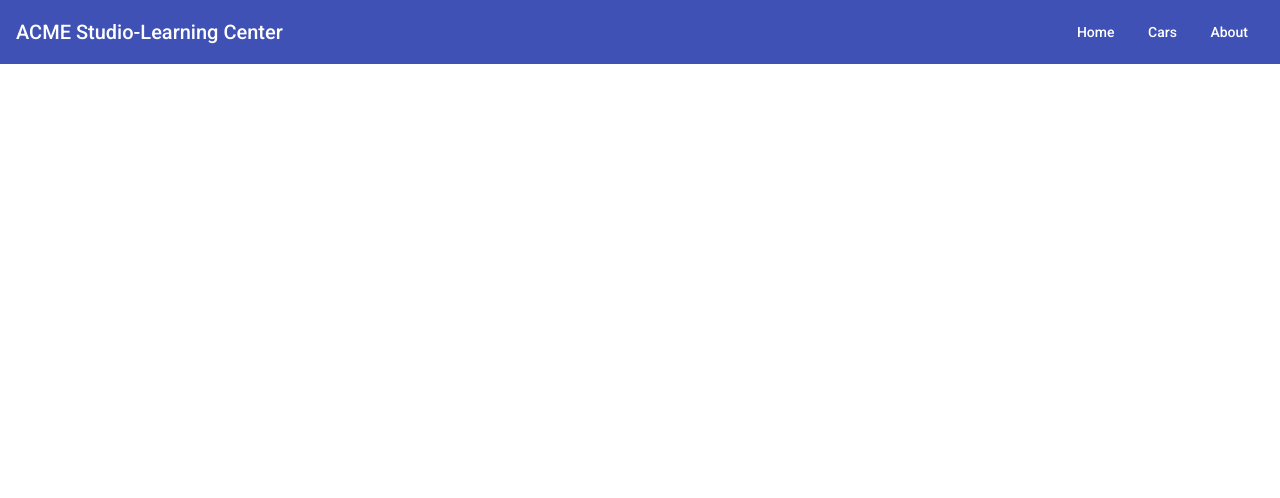
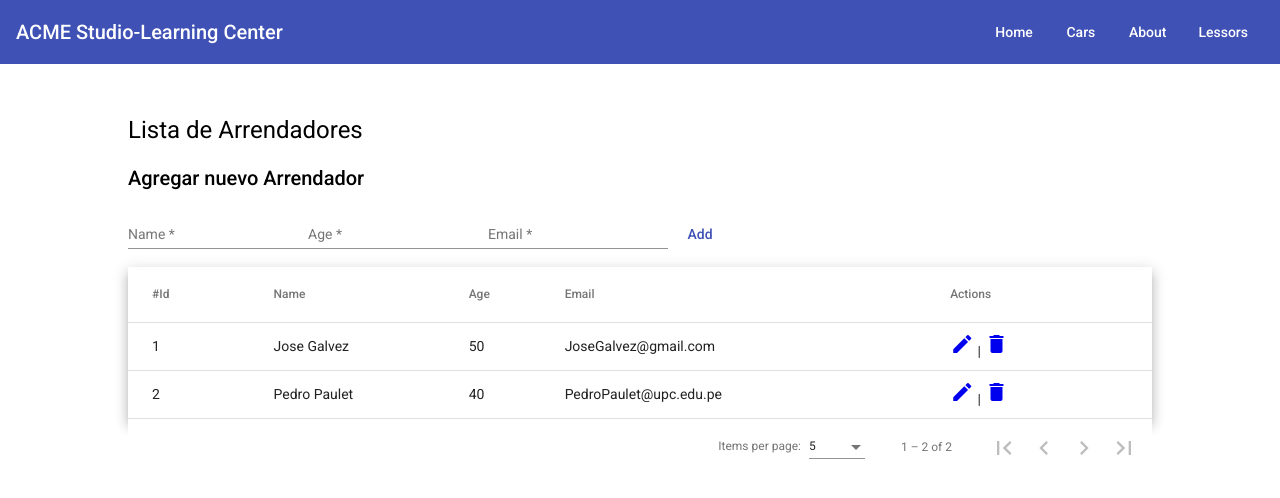
Before and after one commit to RentCar-WX51/RentCar-Frontend, an Angular app: page /arrendadores in a window 1280 px wide. Before the commit this address led to /. Shown: the top 498 px of the page. Built offline with nearby package versions, Linux system fonts and the light colour scheme; data requests are answered from the project's data file.

Commit message:
feature-endpoint-lessors
added - lessors

```diff
--- a/server/db.json
+++ b/server/db.json
@@ -12,5 +12,19 @@
       "id": 3,
       "name": "William Norton"
     }
+  ],
+  "arrendadores": [
+    {
+      "id": 1,
+      "name": "Jose Galvez",
+      "age": 50,
+      "email": "JoseGalvez@gmail.com"
+    },
+    {
+      "id": 2,
+      "name": "Pedro Paulet",
+      "age": 40,
+      "email": "PedroPaulet@upc.edu.pe"
+    }
   ]
 }
--- a/src/app/app-routing.module.ts
+++ b/src/app/app-routing.module.ts
@@ -4,12 +4,14 @@ import { RouterModule, Routes } from '@angular/router';
 import {CarsComponent} from "./cars/pages/cars/cars.component";
 import {AboutComponent} from "./public/about/about.component";
 import {HomeComponent} from "./public/home/home.component";
+import {ArrendadorComponent} from "./arrendadores/pages/arrendadores/arrendador/arrendador.component"
 
 const routes: Routes = [
   { path: 'home', component: HomeComponent},
   { path: 'about', component: AboutComponent},
   { path: '', redirectTo: 'cars', pathMatch: 'full'},
   { path: 'cars', component: CarsComponent },
+  { path: 'arrendadores', component: ArrendadorComponent}
 ];
 
 @NgModule({
--- a/src/app/app.component.html
+++ b/src/app/app.component.html
@@ -6,5 +6,6 @@
   <a mat-button [routerLink]="'/home'">Home</a>
   <a mat-button [routerLink]="'/cars'">Cars</a>
   <a mat-button [routerLink]="'/about'">About</a>
+  <a mat-button [routerLink]="'/arrendadores'">Lessors</a>
 </mat-toolbar>
 <router-outlet></router-outlet>
--- a/src/app/app.module.ts
+++ b/src/app/app.module.ts
@@ -19,7 +19,7 @@ import { AppComponent } from './app.component';
 import { AboutComponent } from './public/about/about.component';
 import { HomeComponent } from './public/home/home.component';
 import { CarsComponent } from './cars/pages/cars/cars.component';
-
+import { ArrendadorComponent } from './arrendadores/pages/arrendadores/arrendador/arrendador.component';
 import {CarsService} from "./cars/services/cars.service";
 
 @NgModule({
@@ -27,7 +27,8 @@ import {CarsService} from "./cars/services/cars.service";
     AppComponent,
     AboutComponent,
     HomeComponent,
-    CarsComponent
+    CarsComponent,
+    ArrendadorComponent
   ],
   imports: [
     BrowserModule,
--- /dev/null
+++ b/src/app/arrendadores/model/arrendador.ts
@@ -0,0 +1,6 @@
+export interface Arrendador {
+  "id": number;
+  "name": string;
+  "age": number;
+  "email": string;
+}
--- /dev/null
+++ b/src/app/arrendadores/pages/arrendadores/arrendador/arrendador.component.css
@@ -0,0 +1,11 @@
+.table-wrapper {
+  width: 1024px;
+  margin: 50px auto;
+}
+table {
+  width: 100%;
+}
+
+tr.editable-row {
+  background-color: lightskyblue;
+}
--- /dev/null
+++ b/src/app/arrendadores/pages/arrendadores/arrendador/arrendador.component.html
@@ -0,0 +1,70 @@
+<div class="table-wrapper">
+  <h1>Lista de Arrendadores</h1>
+
+  <h2>{{ isEditMode ? 'Editar Arrendador' : 'Agregar nuevo Arrendador'}}</h2>
+
+  <form (submit)="onSubmit()" #ArrendadorForm='ngForm'>
+
+    <mat-form-field>
+      <input matInput placeholder="Name" name="name" required
+             [(ngModel)]="arrendadorData.name">
+    </mat-form-field>
+
+    <mat-form-field>
+      <input matInput placeholder="Age" name="age" required
+             [(ngModel)]="arrendadorData.age">
+    </mat-form-field>
+
+    <mat-form-field>
+      <input type="number" matInput placeholder="Email" name="email" required
+             [(ngModel)]="arrendadorData.email">
+    </mat-form-field>
+
+    <ng-container *ngIf="isEditMode; else elseTemplate">
+      <button mat-button color="primary">Update</button>
+      <button mat-button color="warn" (click)="cancelEdit()">Cancel</button>
+    </ng-container>
+
+    <ng-template #elseTemplate>
+      <button mat-button color="primary">Add</button>
+    </ng-template>
+
+  </form>
+
+
+  <table mat-table [dataSource]="dataSource" matSort class="mat-elevation-z8">
+
+    <ng-container matColumnDef="id">
+      <th mat-header-cell *matHeaderCellDef mat-sort-header> #Id</th>
+      <td mat-cell *matCellDef="let element">{{ element.id }}</td>
+    </ng-container>
+
+    <ng-container matColumnDef="name">
+      <th mat-header-cell *matHeaderCellDef  mat-sort-header> Name</th>
+      <td mat-cell *matCellDef="let element">{{ element.name }}</td>
+    </ng-container>
+
+    <ng-container matColumnDef="age">
+      <th mat-header-cell *matHeaderCellDef  mat-sort-header> Age</th>
+      <td mat-cell *matCellDef="let element">{{ element.age }}</td>
+    </ng-container>
+
+    <ng-container matColumnDef="email">
+      <th mat-header-cell *matHeaderCellDef> Email</th>
+      <td mat-cell *matCellDef="let element">{{ element.email }}</td>
+    </ng-container>
+
+    <ng-container matColumnDef="actions">
+      <th mat-header-cell *matHeaderCellDef> Actions </th>
+      <td mat-cell *matCellDef="let element">
+        <a href="javascript:void(0)" (click)="editItem(element)"><mat-icon>edit</mat-icon></a>
+        |
+        <a href="javascript:void(0)" (click)="deleteItem(element.id)"><mat-icon>delete</mat-icon></a>
+      </td>
+    </ng-container>
+
+    <tr mat-header-row *matHeaderRowDef="displayedColumns"></tr>
+    <tr mat-row *matRowDef="let row; columns: displayedColumns" [ngClass]="{ 'editable-row': arrendadorData.id === row.id}"></tr>
+  </table>
+  <mat-paginator [pageSize]="5" [pageSizeOptions]="[5, 10, 15]" showFirstLastButtons></mat-paginator>
+</div>
--- /dev/null
+++ b/src/app/arrendadores/pages/arrendadores/arrendador/arrendador.component.ts
@@ -0,0 +1,106 @@
+import {Component, OnInit, ViewChild} from '@angular/core';
+import {MatTableDataSource} from "@angular/material/table";
+import {NgForm} from "@angular/forms";
+import {MatPaginator} from "@angular/material/paginator";
+import {MatSort} from "@angular/material/sort";
+import * as _ from "lodash";
+import {Arrendador} from "../../../model/arrendador";
+import {ArrendadorService} from "../../../service/arrendador.service";
+
+@Component({
+  selector: 'app-arrendador',
+  templateUrl: './arrendador.component.html',
+  styleUrls: ['./arrendador.component.css']
+})
+export class ArrendadorComponent implements OnInit {
+
+  arrendadorData: Arrendador;
+  dataSource: MatTableDataSource<any>;
+  displayedColumns: string[] = ['id', 'name', 'age', 'email', 'actions'];
+
+  @ViewChild('arrendadorForm', {static: false})
+  arrendadorForm!: NgForm;
+
+  @ViewChild(MatPaginator, {static: true})
+  paginator!: MatPaginator;
+
+  @ViewChild(MatSort)
+  sort!: MatSort;
+
+  isEditMode = false;
+
+  constructor(private arrendadorService: ArrendadorService) {
+    this.arrendadorData = {} as Arrendador;
+    this.dataSource = new MatTableDataSource<any>();
+  }
+
+  ngOnInit(): void {
+    this.dataSource.paginator = this.paginator;
+    this.getAllPrecios();
+  }
+
+  ngAfterViewInit() {
+    this.dataSource.sort = this.sort;
+  }
+
+  getAllPrecios() {
+    this.arrendadorService.getAll().subscribe((response: any) => {
+      this.dataSource.data = response;
+    });
+  }
+
+  editItem(element: Arrendador) {
+    this.arrendadorData = _.cloneDeep(element);
+    this.isEditMode = true;
+  }
+
+  cancelEdit() {
+    this.isEditMode = false;
+    this.arrendadorForm.resetForm();
+  }
+
+  deleteItem(id: number) {
+    this.arrendadorService.delete(id).subscribe(() => {
+      this.dataSource.data = this.dataSource.data.filter((o: Arrendador) => {
+        return o.id !== id ? o : false;
+      });
+    });
+    console.log(this.dataSource.data);
+  }
+
+  addPrecio() {
+    this.arrendadorData.id = 0;
+    this.arrendadorService.create(this.arrendadorData).subscribe((response: any) => {
+      this.dataSource.data.push( {...response});
+      this.dataSource.data = this.dataSource.data.map((o: any) => { return o; });
+    });
+  }
+
+  updatePrecio() {
+    this.arrendadorService.update(this.arrendadorData.id, this.arrendadorData).subscribe((response: any) => {
+      this.dataSource.data = this.dataSource.data.map((o: Arrendador) => {
+        if (o.id === response.id) {
+          o = response;
+        }
+        return o;
+      });
+    });
+  }
+
+  onSubmit() {
+    if (this.arrendadorForm.form.valid) {
+      console.log('valid');
+      if (this.isEditMode) {
+        console.log('about to update');
+        this.updatePrecio();
+      } else {
+        console.log('about to add');
+        this.addPrecio();
+      }
+      this.cancelEdit();
+    } else {
+      console.log('Invalid data');
+    }
+  }
+
+}
--- /dev/null
+++ b/src/app/arrendadores/service/arrendador.service.ts
@@ -0,0 +1,75 @@
+import { Injectable } from '@angular/core';
+import {HttpClient, HttpErrorResponse, HttpHeaders} from "@angular/common/http";
+import {catchError, Observable, retry, throwError} from "rxjs";
+import {Arrendador} from "../model/arrendador";
+
+@Injectable({
+  providedIn: 'root'
+})
+export class ArrendadorService {
+
+  // Precios Endpoint
+  basePath = 'http://localhost:3000/arrendadores';
+
+  httpOptions = {
+    headers: new HttpHeaders({
+      'Content-Type': 'application/json',
+    })
+  }
+  constructor(private http: HttpClient) { }
+
+  // API Error Handling
+  handleError(error: HttpErrorResponse) {
+    if (error.error instanceof ErrorEvent) {
+      // Default error handling
+      console.log(`An error occurred: ${error.error.message} `);
+    } else {
+      // Unsuccessful Response Error Code returned from Backend
+      console.error(
+        `Backend returned code ${error.status}, body was: ${error.error}`
+      );
+    }
+    // Return Observable with Error Message to Client
+    return throwError(() => new Error('Something happened with request, please try again later'));
+  }
+
+  // Create Arrendador
+  create(item: any): Observable<Arrendador> {
+    return this.http.post<Arrendador>(this.basePath, JSON.stringify(item), this.httpOptions)
+      .pipe(
+        retry(2),
+        catchError(this.handleError));
+  }
+
+  // Get Arrendador by id
+  getById(id: any): Observable<Arrendador> {
+    return this.http.get<Arrendador>(`${this.basePath}/${id}`, this.httpOptions)
+      .pipe(
+        retry(2),
+        catchError(this.handleError));
+  }
+
+  // Get All Arrendadores
+  getAll(): Observable<Arrendador> {
+    return this.http.get<Arrendador>(this.basePath, this.httpOptions)
+      .pipe(
+        retry(2),
+        catchError(this.handleError));
+  }
+
+  // Update Arrendador
+  update(id: any, item: any): Observable<Arrendador> {
+    return this.http.put<Arrendador>(`${this.basePath}/${id}`, JSON.stringify(item), this.httpOptions)
+      .pipe(
+        retry(2),
+        catchError(this.handleError));
+  }
+
+  // Delete Arrendador
+  delete(id: any) {
+    return this.http.delete(`${this.basePath}/${id}`, this.httpOptions)
+      .pipe(
+        retry(2),
+        catchError(this.handleError));
+  }
+}
```
Also changed, not shown: 2 other files (tests, documents, lock files or other folders).
